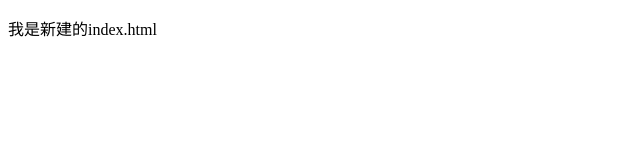
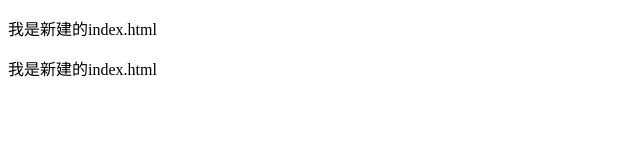
Before and after one commit to YuKun0428/git-text, a plain HTML site: page index.html in a window 1280 px wide. Shown: the whole page, without its empty margins (0-640 px from the left). Drawn offline with Linux system fonts and the light colour scheme.

Commit message:
这个是我第三次提交，修改了第一次修改的html

```diff
--- a/index.html
+++ b/index.html
@@ -8,6 +8,7 @@
 <body>
 	<div>
 		<p>我是新建的index.html</p>
+		<p>我是新建的index.html</p>
 	</div>
 </body>
 </html>
```
